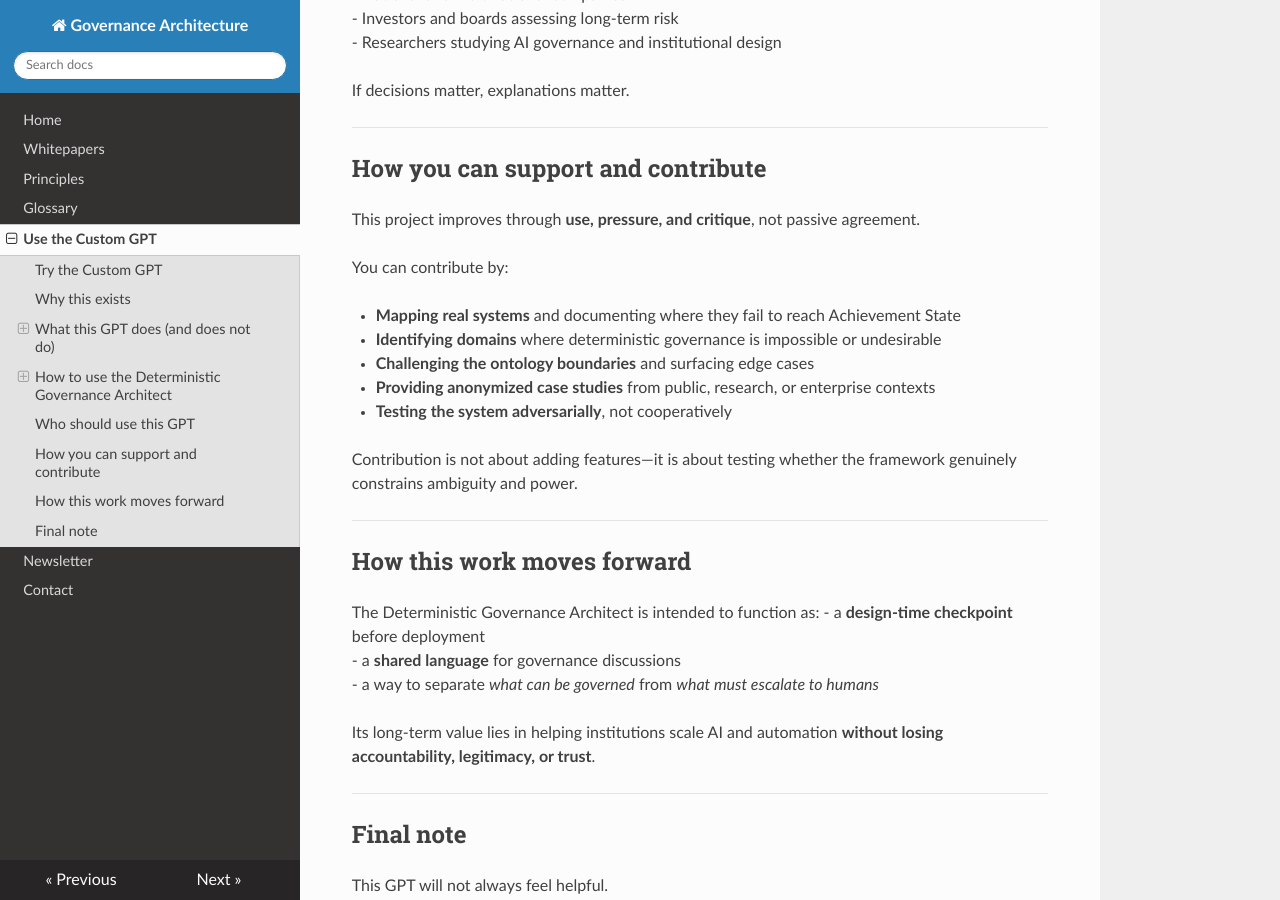
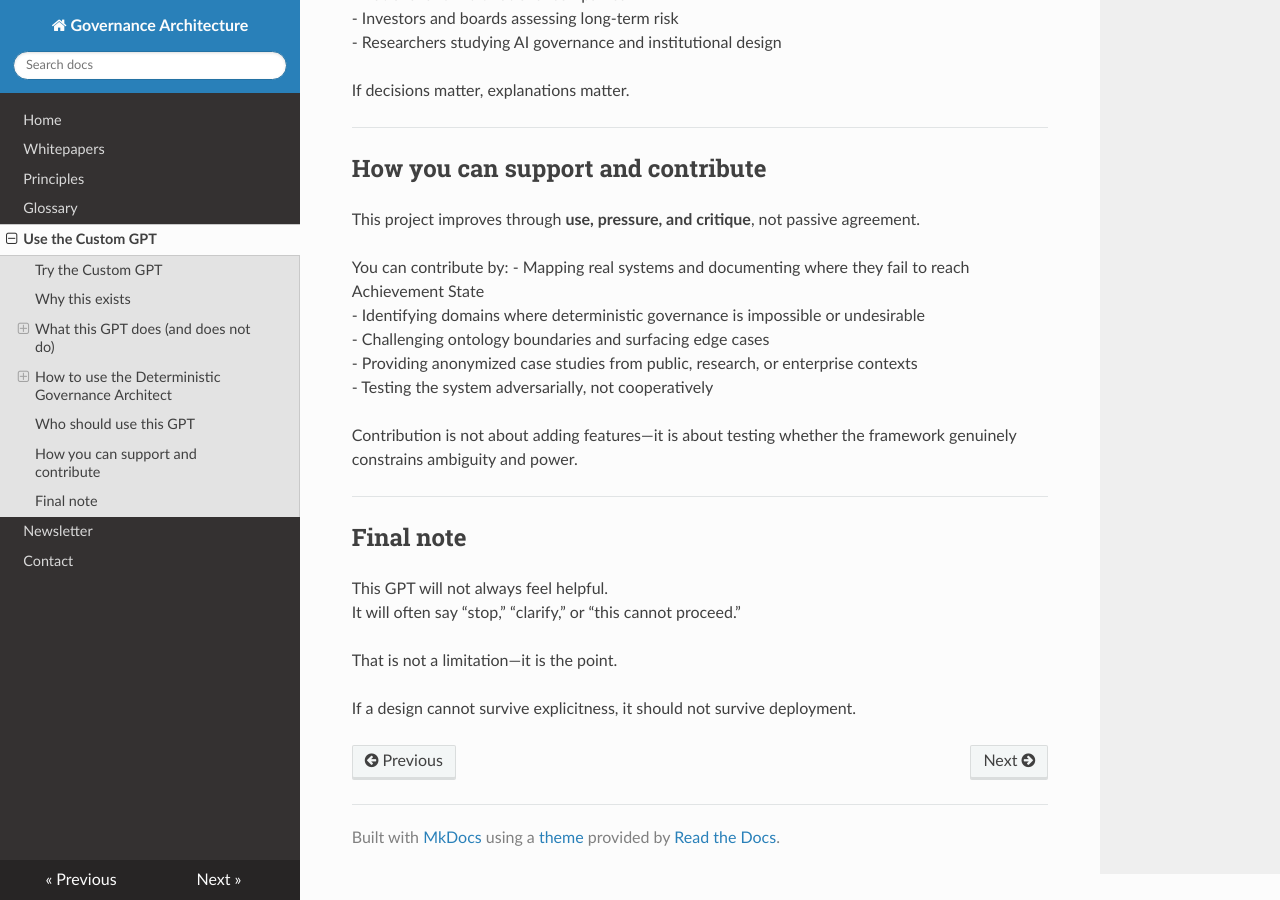
Before and after one commit to pavancharak/governance-architecture, an MkDocs documentation site: the page built from docs/DeterministicGovernanceArchitect.md, in a window 1280 px wide and 900 px high, scrolled down 3070 px. Built offline with MkDocs 1.6.1, drawn with Linux system fonts in a browser that asks for light colours; nearby versions of some CDN libraries; some of the changed text lies outside the part shown.

```diff
--- a/docs/DeterministicGovernanceArchitect.md
+++ b/docs/DeterministicGovernanceArchitect.md
@@ -136,25 +136,13 @@
 This project improves through **use, pressure, and critique**, not passive agreement.
 
 You can contribute by:
-
-- **Mapping real systems** and documenting where they fail to reach Achievement State
-- **Identifying domains** where deterministic governance is impossible or undesirable
-- **Challenging the ontology boundaries** and surfacing edge cases
-- **Providing anonymized case studies** from public, research, or enterprise contexts
-- **Testing the system adversarially**, not cooperatively
+- Mapping real systems and documenting where they fail to reach Achievement State
+- Identifying domains where deterministic governance is impossible or undesirable
+- Challenging ontology boundaries and surfacing edge cases
+- Providing anonymized case studies from public, research, or enterprise contexts
+- Testing the system adversarially, not cooperatively
 
 Contribution is not about adding features—it is about testing whether the framework genuinely constrains ambiguity and power.
-
----
-
-## How this work moves forward
-
-The Deterministic Governance Architect is intended to function as:
-- a **design-time checkpoint** before deployment
-- a **shared language** for governance discussions
-- a way to separate *what can be governed* from *what must escalate to humans*
-
-Its long-term value lies in helping institutions scale AI and automation **without losing accountability, legitimacy, or trust**.
 
 ---
 
```
Also changed, not shown: other parts of docs/DeterministicGovernanceArchitect.md (+3 -3 lines), site/DeterministicGovernanceArchitect/index.html, site/index.html, site/search/search_index.json.
